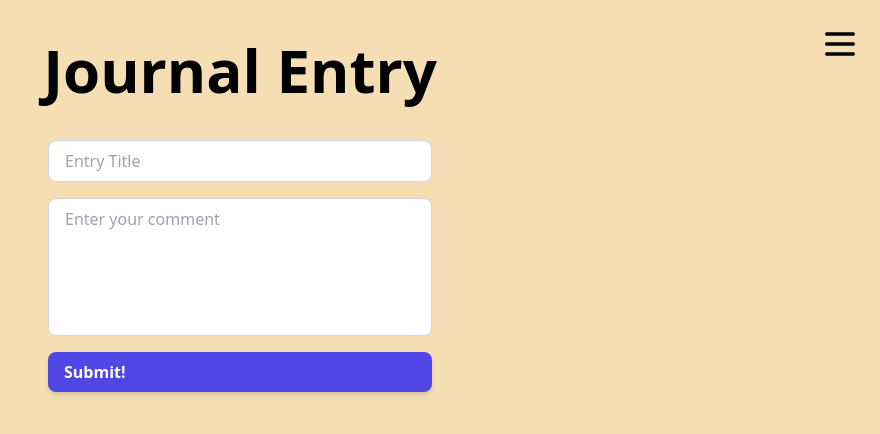
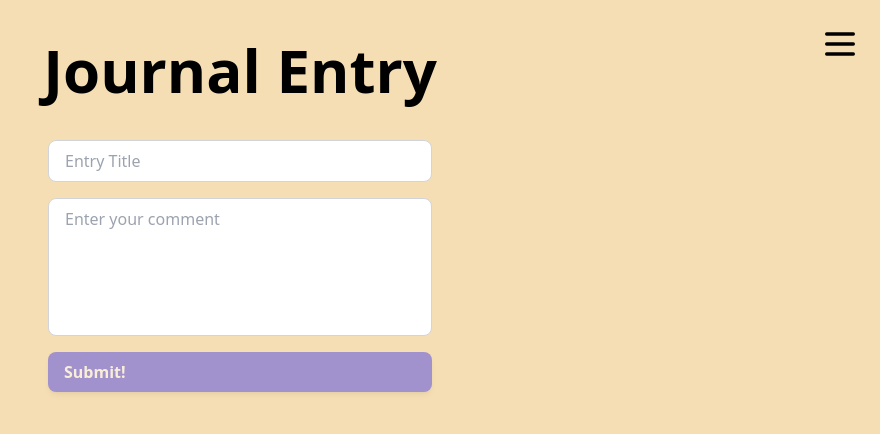
Before and after one commit to LucassNogueira/Journalproj, a React (Create React App) app: page / in a window 1280 px wide. Shown: the top 434 px of the page, without its empty margins (400-1280 px from the left). Built offline with nearby package versions, Linux system fonts and the light colour scheme.

Commit message:
conditinoal styling on the button to submit now it has to have data

```diff
--- a/src/Components/Feed.jsx
+++ b/src/Components/Feed.jsx
@@ -1,5 +1,7 @@
 import React, { useEffect, useState } from "react";
 import { entriesDB } from "./Home";
+import Trash from "./svg/Trash";
+import Edit from "./svg/Edit";
 const Feed = () => {
   const [data, setData] = useState([]);
   function getData() {
@@ -11,6 +13,12 @@ const Feed = () => {
       setData(entires);
     });
   }
+  function deleteEntry(entry) {
+    entriesDB
+      .doc(entry.id)
+      .delete()
+      .catch((err) => alert(err));
+  }
   useEffect(() => {
     getData();
   }, []);
@@ -19,7 +27,7 @@ const Feed = () => {
       {data.map((entry) => (
         <div
           key={entry.id}
-          className="w-full mx-auto my-10 max-w-xl rounded-lg bg-white dark:bg-gray-800 shadow-lg px-5 pt-5 pb-10 text-gray-800 dark:text-gray-50"
+          className=" relative w-full mx-auto my-10 max-w-xl rounded-lg bg-white dark:bg-gray-800 shadow-lg px-5 pt-5 pb-10 text-gray-800 dark:text-gray-50"
         >
           <div className="w-full">
             <p className=" text-indigo-500 bg-white font-bold text-center text-2xl">
@@ -35,6 +43,17 @@ const Feed = () => {
           <p className="text-sm text-gray-600 bg-white dark:text-gray-100 text-center">
             {entry.date}
           </p>
+          <div className=" text-indigo-500 bg-white font-bold text-center text-2xl">
+            <button
+              onClick={() => deleteEntry(entry)}
+              className=" absolute bottom-2 left-6"
+            >
+              <Trash />
+            </button>
+            <button className=" absolute bottom-2 right-6">
+              <Edit />
+            </button>
+          </div>
         </div>
       ))}
     </>
--- a/src/Components/Home.jsx
+++ b/src/Components/Home.jsx
@@ -9,9 +9,10 @@ const Home = () => {
   const [content, setContent] = useState("");
 
   function newEntry(e, newObj) {
+    console.log("hit");
     e.preventDefault();
     entriesDB
-      .doc()
+      .doc(newObj.id)
       .set(newObj)
       .catch((err) => alert(err));
     setContent("");
@@ -29,7 +30,7 @@ const Home = () => {
             type="text"
             value={title}
             className=" mx-auto w-[30vw] flex appearance-none border border-gray-300 py-2 px-4 bg-white text-gray-700 placeholder-gray-400 rounded-lg text-base focus:outline-none focus:ring-2 focus:ring-purple-600 focus:border-transparent mt-4 resize-none	"
-            name="email"
+            required
             placeholder="Entry Title"
           />
 
@@ -40,11 +41,12 @@ const Home = () => {
               className=" mx-auto w-[30vw] flex appearance-none border border-gray-300 py-2 px-4 bg-white text-gray-700 placeholder-gray-400 rounded-lg text-base focus:outline-none focus:ring-2 focus:ring-purple-600 focus:border-transparent mt-4 resize-none	"
               id="comment"
               placeholder="Enter your comment"
-              name="comment"
+              required
               rows="5"
               cols="40"
             ></textarea>
             <button
+              disabled={title.length < 1 || content.length < 1}
               onClick={(e) =>
                 newEntry(e, {
                   title,
@@ -54,7 +56,11 @@ const Home = () => {
                 })
               }
               type="submit"
-              className="py-2 px-4 mx-auto w-[30vw] flex  bg-indigo-600 hover:bg-indigo-700 focus:ring-indigo-500 focus:ring-offset-indigo-200 text-white transition ease-in duration-200 text-center text-base font-semibold shadow-md focus:outline-none focus:ring-2 focus:ring-offset-2  rounded-lg  mt-4"
+              className={
+                !title.length < 1 && !content.length < 1
+                  ? "py-2 px-4 mx-auto w-[30vw] flex  bg-indigo-600 hover:bg-indigo-700 focus:ring-indigo-500 focus:ring-offset-indigo-200 text-white transition ease-in duration-200 text-center text-base font-semibold shadow-md focus:outline-none focus:ring-2 focus:ring-offset-2  rounded-lg  mt-4"
+                  : "py-2 px-4 mx-auto w-[30vw] flex  bg-indigo-600 hover:bg-indigo-700 focus:ring-indigo-500 focus:ring-offset-indigo-200 text-white transition ease-in duration-200 text-center text-base font-semibold shadow-md focus:outline-none focus:ring-2 focus:ring-offset-2  rounded-lg  mt-4 opacity-50 cursor-not-allowed"
+              }
             >
               Submit!
             </button>
```
